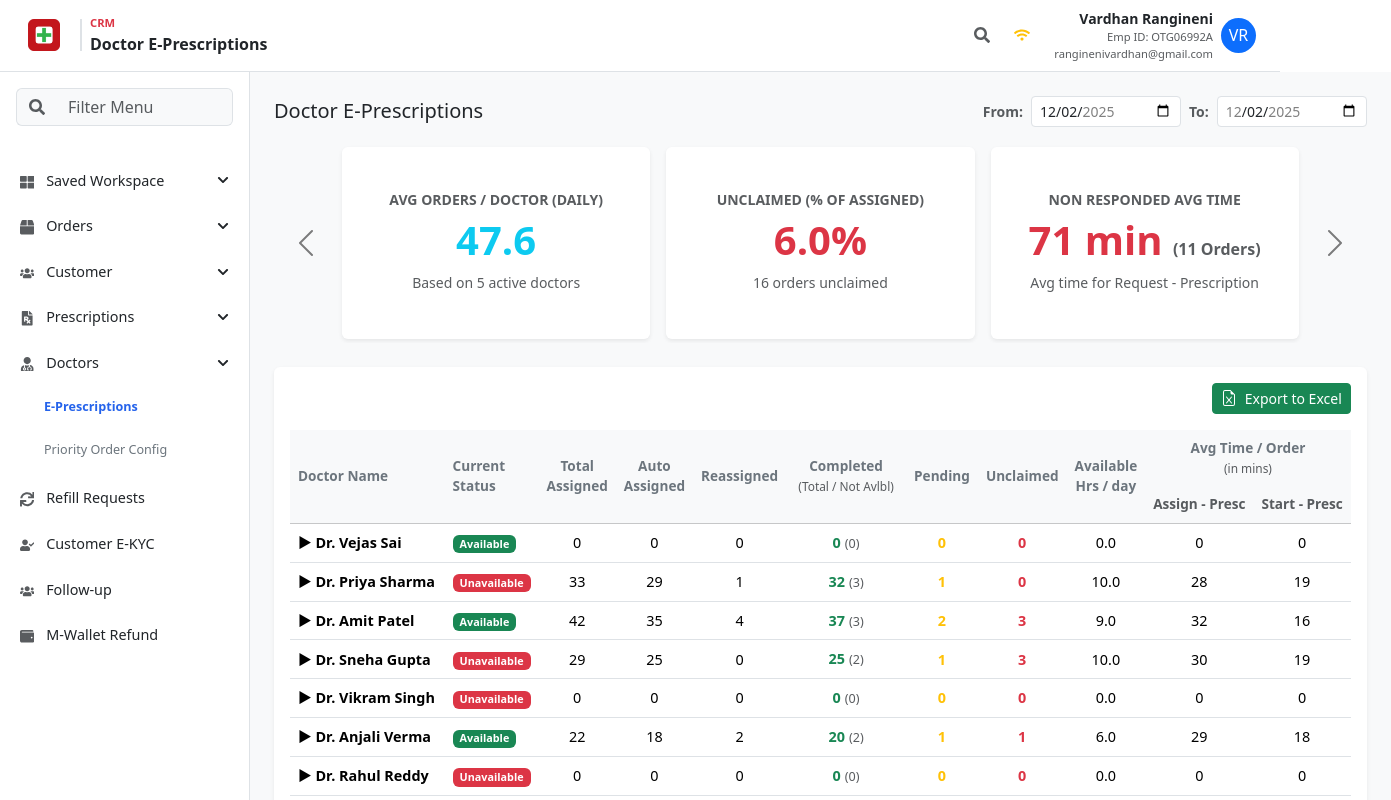
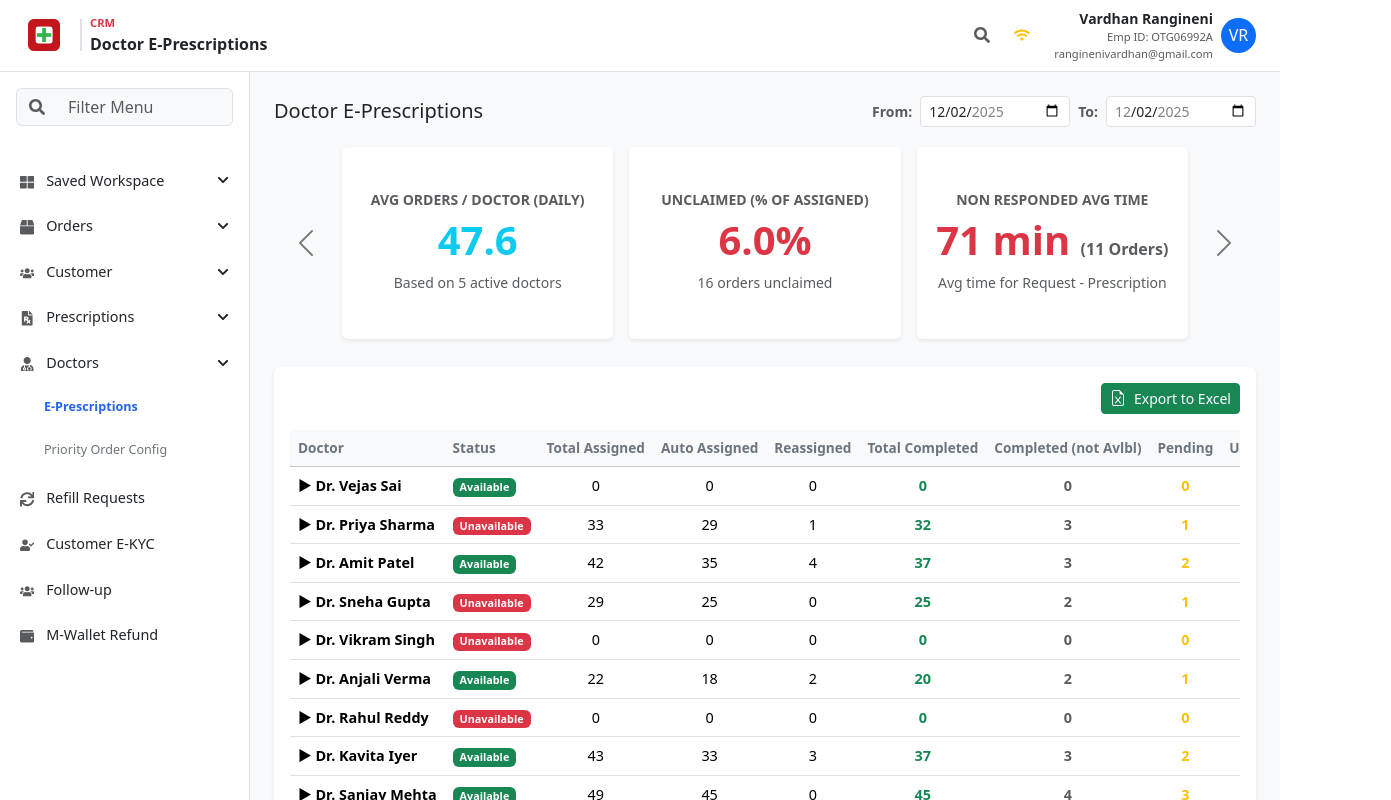
Before and after one commit to VardhanRangineni/Doctors, a React (Vite) app: page / in a window 1280 px wide. Shown: the top 800 px of the page, 1391 px wide, since content can reach past the window. Built offline with nearby package versions, Linux system fonts and the light colour scheme.

Commit message:
Update dashboard metrics and table columns
Refactored dashboard export and table to separate completed and unavailable counts, show unclaimed as percentage, and clarify column headers. Improved CSV export logic and updated table structure for better clarity and consistency.

```diff
--- a/src/components/Dashboard.jsx
+++ b/src/components/Dashboard.jsx
@@ -88,9 +88,10 @@ const Dashboard = () => {
     const downloadExcel = () => {
         const headers = [
             "Doctor Name", "Shipment Type", "Current Status", "Total Assigned", "Auto Assigned",
-            "Reassigned", "Completed (Total / Not Avlbl)", "Pending",
-            "Unclaimed", "Available Hrs / day",
-            "Avg Assign - Presc (mins)", "Avg Start - Presc (mins)"
+            "Reassigned", "Total Completed", "Completed (Not Avlbl)", "Pending",
+            "Unclaimed (% of Assigned)", "Available Hrs / day",
+            "Unclaimed (% of Assigned)", "Available Hrs / day",
+            "Avg Assign-Presc (in mins)", "Avg Start-Presc (in mins)"
         ];
 
         let csvRows = [];
@@ -98,6 +99,10 @@ const Dashboard = () => {
 
         doctors.forEach(doc => {
             // Main Doctor Row (Summary)
+            const unclaimedPct = doc.metrics.totalAssigned > 0
+                ? ((doc.metrics.unclaimed / doc.metrics.totalAssigned) * 100).toFixed(1) + "%"
+                : "0.0%";
+
             const mainRow = [
                 doc.name,
                 "All",
@@ -105,9 +110,10 @@ const Dashboard = () => {
                 doc.metrics.totalAssigned,
                 doc.metrics.autoAssigned,
                 doc.metrics.reassigned,
-                `${doc.metrics.completed} (${doc.metrics.completedUnavailable})`,
+                doc.metrics.completed,
+                doc.metrics.completedUnavailable,
                 doc.metrics.pending,
-                doc.metrics.unclaimed,
+                unclaimedPct,
                 doc.timeData.availableHours,
                 doc.avgTimes.assignToPresc,
                 doc.avgTimes.startToPresc
@@ -117,6 +123,10 @@ const Dashboard = () => {
             // Shipment Breakdown Rows
             if (doc.shipmentMetrics) {
                 doc.shipmentMetrics.forEach(metric => {
+                    const metricUnclaimedPct = metric.total > 0
+                        ? ((metric.unclaimed / metric.total) * 100).toFixed(1) + "%"
+                        : "0.0%";
+
                     const row = [
                         doc.name, // Repeating name for better filtering
                         metric.type,
@@ -124,12 +134,13 @@ const Dashboard = () => {
                         metric.total,
                         metric.auto,
                         metric.reassigned,
-                        metric.completed, // Sub-metrics might not have unavailable breakdown, keeping simple or could mock too
+                        metric.completed,
+                        "", // Completed (not available) - Blank for shipment breakdown
                         metric.pending,
-                        metric.unclaimed,
+                        metricUnclaimedPct,
                         "", // Available Hrs / day (Blank)
-                        "", // Assign - Presc (Blank)
-                        ""  // Start - Presc (Blank)
+                        "", // Avg Assign-Presc (in mins) (Blank)
+                        ""  // Avg Start-Presc (in mins) (Blank)
                     ];
                     csvRows.push(row.join(","));
                 });
@@ -154,7 +165,7 @@ const Dashboard = () => {
             <Header />
             <div className="d-flex flex-grow-1">
                 <Sidebar />
-                <div className="flex-grow-1 p-4 bg-light">
+                <div className="flex-grow-1 p-4 bg-light" style={{ minWidth: 0 }}>
                     {/* Title and Filters */}
                     <div className="d-flex justify-content-between align-items-center mb-3">
                         <h5 className="mb-0">Doctor E-Prescriptions</h5>
@@ -332,26 +343,18 @@ const Dashboard = () => {
                             <table className="table table-hover align-middle text-nowrap">
                                 <thead className="table-light">
                                     <tr style={{ verticalAlign: 'middle' }}>
-                                        <th rowSpan="2" className="text-wrap" style={{ minWidth: '150px' }}>Doctor Name</th>
-                                        <th rowSpan="2" className="text-wrap">Current Status</th>
-                                        <th rowSpan="2" className="text-center text-wrap">Total Assigned</th>
-                                        <th rowSpan="2" className="text-center text-wrap">Auto Assigned</th>
-                                        <th rowSpan="2" className="text-center text-wrap">Reassigned</th>
-                                        <th rowSpan="2" className="text-center text-wrap" style={{ minWidth: '120px' }}>
-                                            Completed<br />
-                                            <span className="small text-muted fw-normal">(Total / Not Avlbl)</span>
-                                        </th>
-                                        <th rowSpan="2" className="text-center text-wrap">Pending</th>
-                                        <th rowSpan="2" className="text-center text-wrap">Unclaimed</th>
-                                        <th rowSpan="2" className="text-center text-wrap">Available Hrs / day</th>
-                                        <th colSpan="2" className="text-center text-wrap border-bottom-0">
-                                            Avg Time / Order<br />
-                                            <span className="small text-muted fw-normal">(in mins)</span>
-                                        </th>
-                                    </tr>
-                                    <tr style={{ verticalAlign: 'middle' }}>
-                                        <th className="text-center small text-muted">Assign - Presc</th>
-                                        <th className="text-center small text-muted">Start - Presc</th>
+                                        <th style={{ minWidth: '150px' }}>Doctor</th>
+                                        <th>Status</th>
+                                        <th className="text-center">Total Assigned</th>
+                                        <th className="text-center">Auto Assigned</th>
+                                        <th className="text-center">Reassigned</th>
+                                        <th className="text-center">Total Completed</th>
+                                        <th className="text-center">Completed (not Avlbl)</th>
+                                        <th className="text-center">Pending</th>
+                                        <th className="text-center">Unclaimed</th>
+                                        <th className="text-center">Available Hrs / day</th>
+                                        <th className="text-center">Avg Assign-Presc (in mins)</th>
+                                        <th className="text-center">Avg Start-Presc (in mins)</th>
                                     </tr>
                                 </thead>
                                 <tbody>
@@ -374,10 +377,8 @@ const Dashboard = () => {
                                                 <td className="text-center">{doctor.metrics.totalAssigned}</td>
                                                 <td className="text-center">{doctor.metrics.autoAssigned}</td>
                                                 <td className="text-center">{doctor.metrics.reassigned}</td>
-                                                <td className="text-center text-success fw-bold">
-                                                    {doctor.metrics.completed}
-                                                    <span className="text-muted fw-normal ms-1 small">({doctor.metrics.completedUnavailable})</span>
-                                                </td>
+                                                <td className="text-center text-success fw-bold">{doctor.metrics.completed}</td>
+                                                <td className="text-center text-muted fw-bold">{doctor.metrics.completedUnavailable}</td>
                                                 <td className="text-center text-warning fw-bold">{doctor.metrics.pending}</td>
                                                 <td className="text-center text-danger fw-bold">{doctor.metrics.unclaimed}</td>
                                                 <td className="text-center">{doctor.timeData.availableHours}</td>
@@ -386,7 +387,7 @@ const Dashboard = () => {
                                             </tr>
                                             {expandedDoctorId === doctor.id && (
                                                 <tr>
-                                                    <td colSpan="12" className="p-0 bg-light">
+                                                    <td colSpan="13" className="p-0 bg-light">
                                                         <div className="p-3">
                                                             <h6 className="text-muted mb-3 ps-2 border-start border-4 border-primary">Shipment Breakdown for {doctor.name}</h6>
                                                             <table className="table table-sm table-bordered bg-white mb-0">
```
